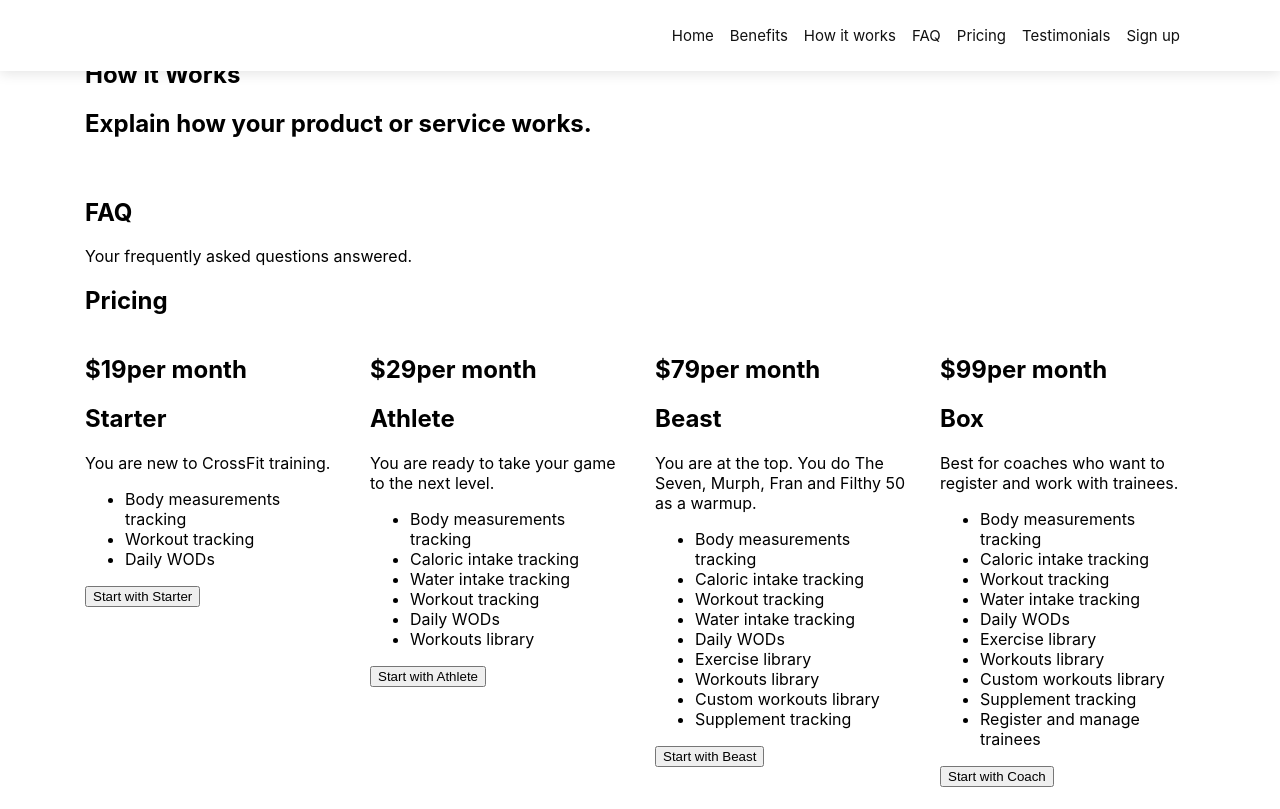
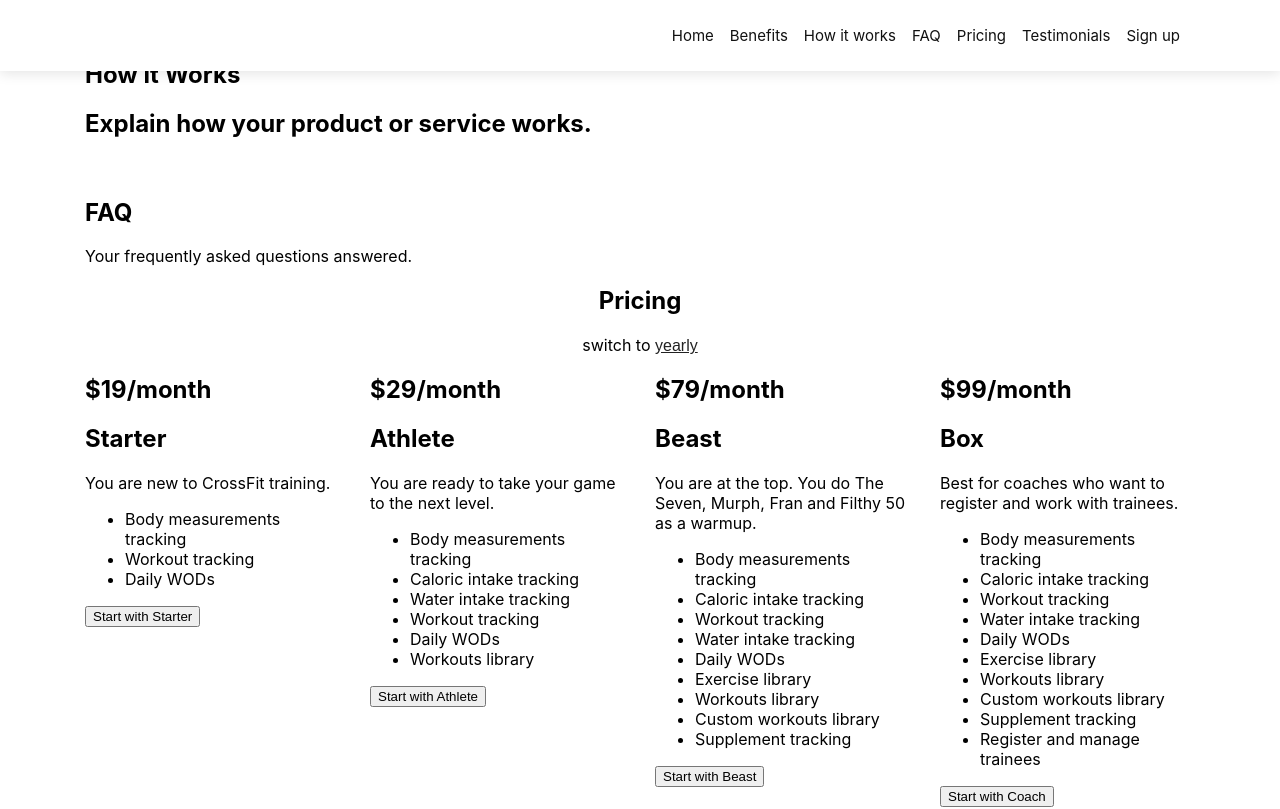
Before and after one commit to alexdevero/trainr-web-app-landing-page, a Next.js app: page / in a window 1280 px wide. Shown: the top 809 px of the page. Built offline with nearby package versions, Linux system fonts and the light colour scheme.

Commit message:
Add billing switch to pricing

```diff
--- a/components/pricing.tsx
+++ b/components/pricing.tsx
@@ -1,15 +1,19 @@
 import * as React from 'react'
 
-const Pricing = () => (
+const Pricing = () => {
+  const [billingMonthly, setBillingMonthly] = React.useState(true)
+  return (
     <section id="pricing">
       <div className="container">
         <h1>Pricing</h1>
+
+        <div className="billing-switch">switch to <button className="billing-switch-link" onClick={() => setBillingMonthly(!billingMonthly)}>{billingMonthly ? 'yearly' : 'monthly'}</button></div>
 
         <div className="row">
           <div className="col">
             <div className="pricing-card">
               <div className="pricing-card__header">
-              <h2>$19<span className="price-label">per month</span></h2>
+                <h2>{billingMonthly ? '$19' : '$16'}<span className="price-label">/{billingMonthly ? 'month' : 'year'}</span></h2>
               </div>
 
               <div className="pricing-card__body">
@@ -35,7 +39,7 @@ const Pricing = () => (
           <div className="col">
             <div className="pricing-card">
               <div className="pricing-card__header">
-              <h2>$29<span className="price-label">per month</span></h2>
+                <h2>{billingMonthly ? '$29' : '$24'}<span className="price-label">/{billingMonthly ? 'month' : 'year'}</span></h2>
               </div>
 
               <div className="pricing-card__body">
@@ -63,7 +67,7 @@ const Pricing = () => (
           <div className="col">
             <div className="pricing-card">
               <div className="pricing-card__header">
-              <h2>$79<span className="price-label">per month</span></h2>
+                <h2>{billingMonthly ? '$79' : '$69'}<span className="price-label">/{billingMonthly ? 'month' : 'year'}</span></h2>
               </div>
 
               <div className="pricing-card__body">
@@ -93,7 +97,7 @@ const Pricing = () => (
           <div className="col">
             <div className="pricing-card">
               <div className="pricing-card__header">
-              <h2>$99<span className="price-label">per month</span></h2>
+                <h2>{billingMonthly ? '$99' : '$84'}<span className="price-label">/{billingMonthly ? 'month' : 'year'}</span></h2>
               </div>
 
               <div className="pricing-card__body">
@@ -159,8 +163,25 @@ const Pricing = () => (
             max-width: 25%;
           }
         }
+
+        h1,
+        .billing-switch {
+          text-align: center;
+        }
+
+        .billing-switch-link {
+          padding: 0;
+          font-size: 16px;
+          text-decoration: underline;
+          color: #222;
+          background: transparent;
+          border: 0;
+          cursor: pointer;
+          outline: 0;
+        }
       `}</style>
     </section>
   )
+}
 
 export default Pricing
```
Lines whose indentation alone changed are shown as unchanged.
